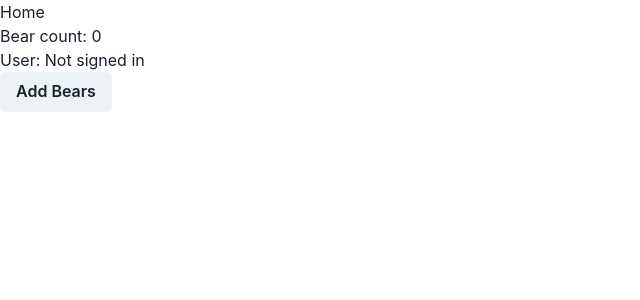
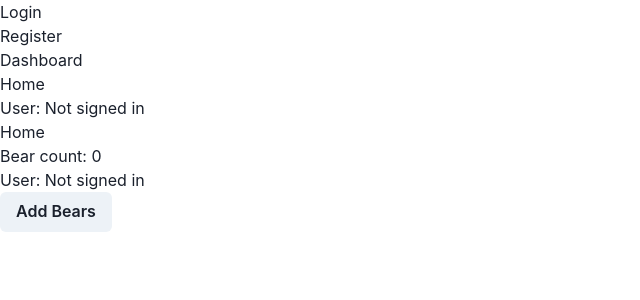
Before and after one commit to Anjasfedo/react-predict, a React (Vite) app: page / in a window 1280 px wide. Shown: the top 300 px of the page, without its empty margins (0-640 px from the left). Built offline with nearby package versions, Linux system fonts and the light colour scheme; no server answers.

Commit message:
Do// Page Base, Link, and Update Env Example

```diff
--- a/src/App.tsx
+++ b/src/App.tsx
@@ -1,6 +1,6 @@
 import useAuthStore from "@stores/authStore";
 import { useEffect } from "react";
-import { BrowserRouter, Route, Routes } from "react-router-dom";
+import { BrowserRouter, Link, Navigate, Route, Routes } from "react-router-dom";
 import Login from "@src/components/Login";
 import Register from "@src/components/Register";
 import Dashboard from "@src/components/Dashboard";
@@ -11,6 +11,8 @@ function App() {
     (state) => state.initializeAuthListener
   );
 
+  const user = useAuthStore((state) => state.user);
+
   useEffect(() => {
     const unsubscribe = initialAuthListener();
     return () => {
@@ -19,16 +21,38 @@ function App() {
   }, [initialAuthListener]);
 
   return (
-    <>
+    <div className="flex min-h-screen flex-col items-center justify-between max-w-5xl mx-auto relative">
       <BrowserRouter>
+        <div className="flex">
+          <nav>
+            <ul className="flex space-x-2">
+              <li>
+                <Link to="/login">Login</Link>
+              </li>
+              <li>
+                <Link to="/register">Register</Link>
+              </li>
+              <li>
+                <Link to="/dashboard">Dashboard</Link>
+              </li>
+              <li>
+                <Link to="/">Home</Link>
+              </li>
+            </ul>
+          </nav>
+          <p className="absolute right-0">User: {user ? user.email : "Not signed in"}</p>
+        </div>
         <Routes>
           <Route path="/login" Component={Login} />
           <Route path="/register" Component={Register} />
-          <Route path="/dashboard" Component={Dashboard} />
+          <Route
+            path="/dashboard"
+            element={user ? <Dashboard /> : <Navigate to="/login" />}
+          />
           <Route path="/" Component={Home} />
         </Routes>
       </BrowserRouter>
-    </>
+    </div>
   );
 }
 
```
Also changed, not shown: 1 other file (tests, documents, lock files or other folders).
